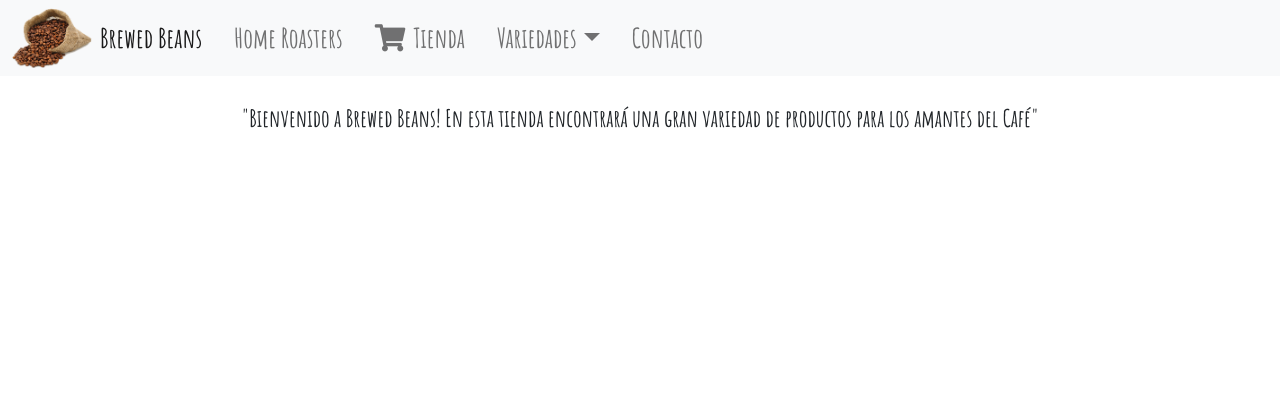
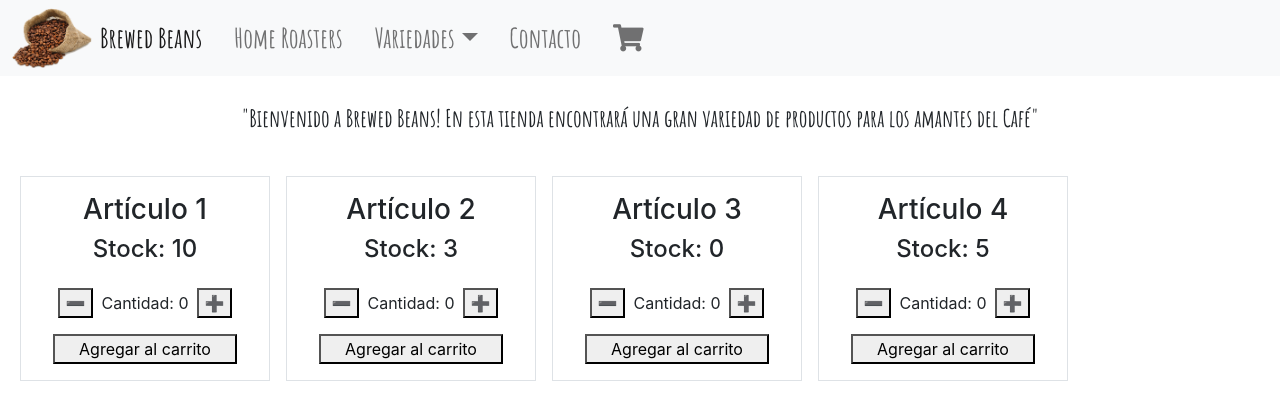
Before and after one commit to ivangaspa/CoderHouse-ReactJS, a React (Create React App) app: page / in a window 1280 px wide. Shown: the top 420 px of the page. Built offline with nearby package versions, Linux system fonts and the light colour scheme.

Commit message:
Agregado de componentes ItemCount

```diff
--- /dev/null
+++ b/src/components/Button.js
@@ -0,0 +1,9 @@
+
+export default function Button(props) {
+
+    return (
+        <button className = "mx-2"  onClick={() => props.handleCounter()}>
+            {props.text}
+        </button>
+    );
+}
--- /dev/null
+++ b/src/components/ItemCount.js
@@ -0,0 +1,32 @@
+import React, { useState} from "react";
+import Button from "../components/Button";
+import "../styles/ItemCount.css";
+
+export default function ItemCount(props) {
+    const [articulo] = useState(props.articulo);
+    const [count, setCount] = useState(0);
+    const [stock] = useState(props.stock);
+
+    const onAdd = () => {
+        if(stock === "0") {
+            alert("No hay stock suficiente para ese producto!");
+            return;
+        }
+        if(count === 0) setCount(count + 1);
+
+        alert("Productos agregados al carrito!");
+    }
+
+    return (
+        <div className = "text-center my-4 mx-2 border articulo" >
+            <h3 className="mt-3">{articulo}</h3>
+            <h4 className="mb-4">Stock: {stock}</h4>
+
+            <Button text="➖" handleCounter={() => setCount(count === 0? count - 0 : count - 1)} />
+            <span>Cantidad: {count}</span>
+            <Button text="➕" handleCounter={() => setCount(stock > count? count + 1 : count + 0)} />
+            <button className="my-3 px-4" onClick={onAdd}>Agregar al carrito</button>
+
+        </div>
+    );
+}
--- a/src/components/ItemListContainer.js
+++ b/src/components/ItemListContainer.js
@@ -1,10 +1,17 @@
 import React from 'react';
 import "../styles/Index.css";
+import ItemCount from './ItemCount';
 
 export default function ItemListContainer () {
     return (
         <>
             <p className = "mt-4 text-center greetingStyle">"Bienvenido a Brewed Beans! En esta tienda encontrará una gran variedad de productos para los amantes del Café"</p>
+            <div className="row container">
+                <ItemCount articulo="Artículo 1" stock="10" />
+                <ItemCount articulo="Artículo 2" stock="3" />
+                <ItemCount articulo="Artículo 3" stock="0" />
+                <ItemCount articulo="Artículo 4" stock="5" />
+            </div>
         </>
     )
 }
--- a/src/components/NavBar.js
+++ b/src/components/NavBar.js
@@ -19,9 +19,6 @@ export default function NavBar () {
                     <li className="nav-item">
                         <a className="nav-link me-3" href="#b">Home Roasters</a>
                     </li>
-                    <li className="nav-item">
-                        <a className="nav-link me-3" href="#c"><CartWidget />Tienda</a>
-                    </li>
                     <li className="nav-item dropdown me-3">
                         <a className="nav-link dropdown-toggle" href="#d" id="navbarDropdownMenuLink" role="button" data-bs-toggle="dropdown" aria-expanded="false">
                         Variedades
@@ -35,6 +32,9 @@ export default function NavBar () {
                     <li className="nav-item">
                         <a className="nav-link" href="#h">Contacto</a>
                     </li>
+                    <li className="nav-item">
+                        <a className="nav-link ms-3" href="#c"><CartWidget /></a>
+                    </li>
                     </ul>
                 </div>
                 </div>
--- /dev/null
+++ b/src/styles/ItemCount.css
@@ -0,0 +1,4 @@
+
+.articulo {
+    width: 250px;
+}
```
